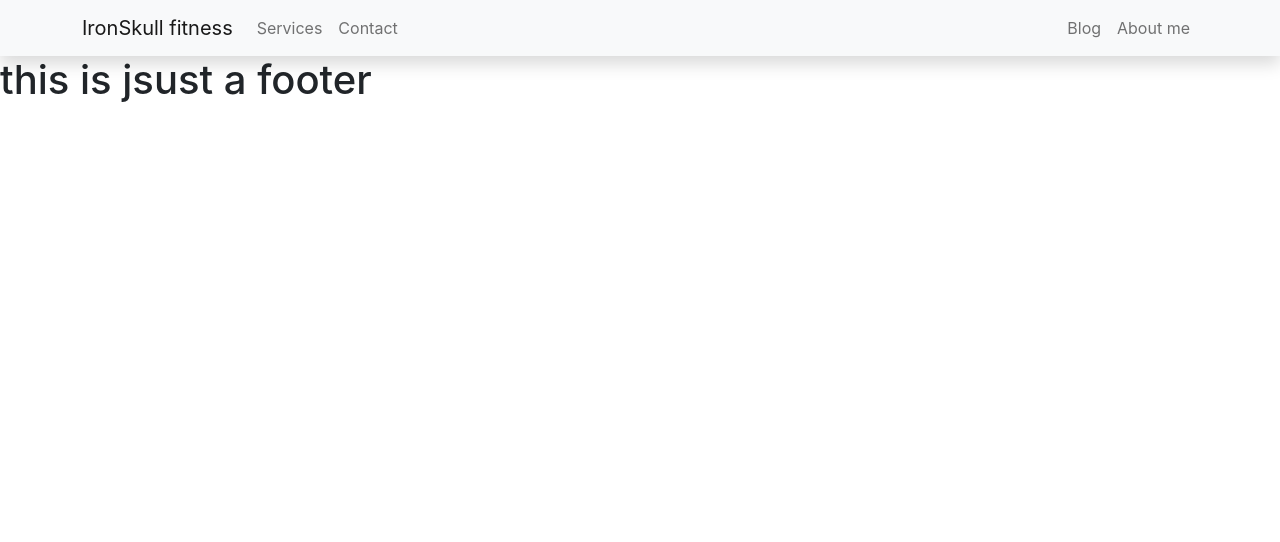
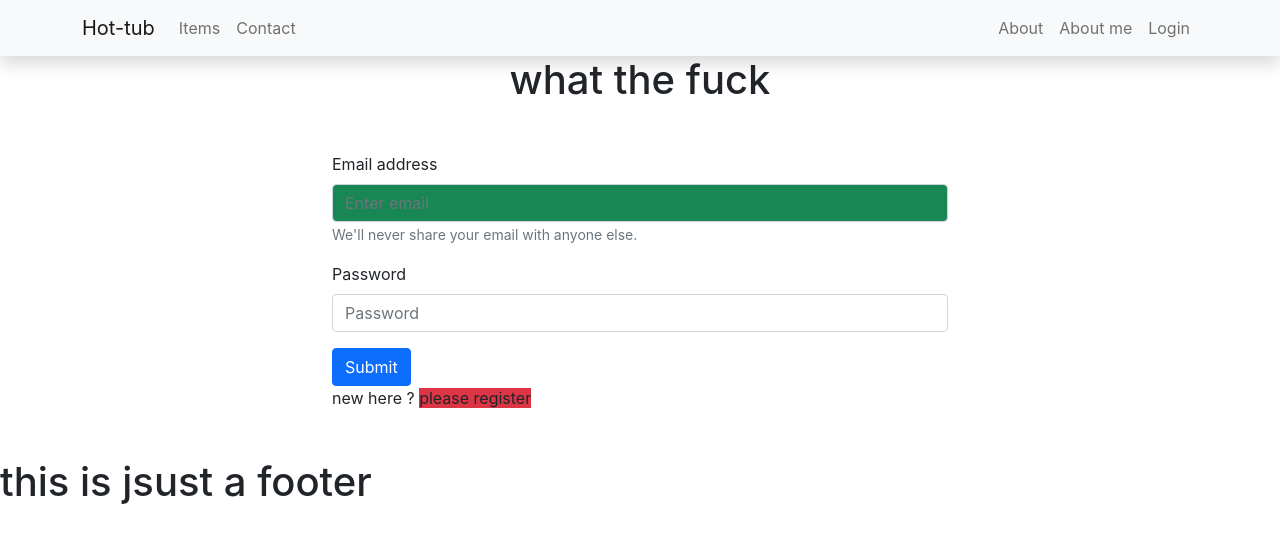
Before and after one commit to Dip8080/warehoue-management-clint, a React (Create React App) app: page /login in a window 1280 px wide. Shown: the top 542 px of the page. Built offline with nearby package versions, Linux system fonts and the light colour scheme.

Commit message:
3rd commit

```diff
--- a/package.json
+++ b/package.json
@@ -11,6 +11,7 @@
     "react": "^18.1.0",
     "react-bootstrap": "^2.3.1",
     "react-dom": "^18.1.0",
+    "react-firebase-hooks": "^5.0.3",
     "react-router-dom": "^6.3.0",
     "react-scripts": "5.0.1",
     "web-vitals": "^2.1.4"
--- a/src/App.js
+++ b/src/App.js
@@ -2,9 +2,15 @@
 import { Route, Routes } from 'react-router-dom';
 import './App.css';
 import About from './Pages/About/About';
+import Error from './Pages/Error/Error';
 import Footer from './Pages/Footer/Footer';
 import Header from './Pages/Header/Header';
 import Home from './Pages/Home/Home/Home';
+import Login from './Pages/Login/Login';
+
+import ProductInfo from './Pages/ProductInfo/ProductInfo';
+import Registration from './Pages/Regintratrion/Registration';
+
 
 function App() {
   return (
@@ -13,6 +19,10 @@ function App() {
       <Routes>
         <Route path='/' element={<Home></Home>}></Route>
         <Route path='/about' element={<About></About>}></Route>
+        <Route path='/service/:userId' element={<ProductInfo></ProductInfo>}></Route>
+        <Route path='/login' element={<Login></Login>}></Route>
+        <Route path='/register' element={<Registration></Registration>}></Route>
+        <Route path='*' element={<Error></Error>}></Route>
       </Routes>
       <Footer></Footer>
     </div>
--- /dev/null
+++ b/src/Pages/Error/Error.js
@@ -0,0 +1,11 @@
+import React from 'react';
+
+const Error = () => {
+    return (
+        <div>
+            <h5>this is a error page</h5>
+        </div>
+    );
+};
+
+export default Error;
--- a/src/Pages/Header/Header.js
+++ b/src/Pages/Header/Header.js
@@ -8,18 +8,19 @@ const Header = () => {
 
         <Navbar collapseOnSelect expand="lg" bg="light" variant="light">
             <Container>
-                <Navbar.Brand as={Link} to={'/'} >IronSkull fitness</Navbar.Brand>
+                <Navbar.Brand as={Link} to={'/'} >Hot-tub</Navbar.Brand>
                 <Navbar.Toggle aria-controls="responsive-navbar-nav" />
                 <Navbar.Collapse id="responsive-navbar-nav">
                     <Nav className="me-auto">
-                        <Nav.Link href="#services">Services</Nav.Link>
+                        <Nav.Link href="#services">Items</Nav.Link>
                         <Nav.Link href="#contact">Contact
                         </Nav.Link>
 
                     </Nav>
                     <Nav>
-                        <Nav.Link as={Link} to="/about">Blog</Nav.Link>
+                        <Nav.Link as={Link} to="/about">About</Nav.Link>
                         <Nav.Link as={Link} to="/aboutme">About me</Nav.Link>
+                        <Nav.Link as={Link} to="/login">Login</Nav.Link>
 
                         {/* {
                             user ?
--- a/src/Pages/Home/Services/Services.js
+++ b/src/Pages/Home/Services/Services.js
@@ -1,4 +1,5 @@
 import React, { useEffect, useState } from 'react';
+import { useNavigate } from 'react-router-dom';
 import './Services.css'
 
 const Services = () => {
@@ -11,7 +12,7 @@ const Services = () => {
     return (
 
         <div className='container'>
-            <h1 className='text-center'>our products</h1>
+            <h1 className='text-center'>Our items</h1>
             <div className='parent'>
 
             {
@@ -23,7 +24,11 @@ const Services = () => {
 };
 
 const SingleService = (props)=>{
-    const {name , quantity , supplier , price , img ,description} = props.obj;
+    const {name , quantity , supplier , price , img ,description,_id} = props.obj;
+    const nevigate = useNavigate();
+    const nevigaHandle=id=>{
+        nevigate(`/service/${id}`)
+    }
     return (
 
         <div className="card" id='services'>
@@ -34,7 +39,7 @@ const SingleService = (props)=>{
           <h5 className="card-title">Price : {price}/kg</h5>
           <h5 className="card-title">stock : {quantity} kg</h5>
           <p className="card-text">Description : {description}</p>
-          <button  className="btn btn-primary flex justify-certer">Go somewhere</button>
+          <button onClick={()=>nevigaHandle(_id)}  className="btn btn-primary flex justify-certer">Manage Item</button>
         </div>
       </div>
     )
--- /dev/null
+++ b/src/Pages/Login/Login.js
@@ -0,0 +1,65 @@
+import { Button } from 'react-bootstrap';
+import React, { useRef } from 'react';
+import { Form } from 'react-bootstrap';
+import { useNavigate } from 'react-router-dom';
+import { useSignInWithEmailAndPassword } from 'react-firebase-hooks/auth';
+import auth from '../../firebase.init';
+
+const Login = () => {
+    const emailRef = useRef('');
+    const passRef = useRef('');
+    const [
+        signInWithEmailAndPassword,
+        user,
+        loading,
+        error,
+      ] = useSignInWithEmailAndPassword(auth);
+    const nevigate = useNavigate()
+
+    const handlesubmit = event =>{
+        event.preventDefault();
+        const email = emailRef.current.value;
+        const password =passRef.current.value;
+        console.log(email,password);
+        signInWithEmailAndPassword(email,password)
+    }
+    if(user){
+        nevigate('/')
+    }
+
+
+    const nevigateRegister = event =>{
+        nevigate('/register')
+    }
+    return (
+        <>
+        <h1 className='text-center'>what the fuck</h1>
+                    <Form className='container w-50 mx-auto my-5' onClick={handlesubmit}>
+  <Form.Group className="mb-3" controlId="formBasicEmail">
+    <Form.Label>Email address</Form.Label>
+    <Form.Control ref={emailRef} className='bg-success font-light' type="email" placeholder="Enter email" required/>
+    <Form.Text className="text-muted">
+      We'll never share your email with anyone else.
+    </Form.Text>
+  </Form.Group>
+
+  <Form.Group className="mb-3" controlId="formBasicPassword">
+    <Form.Label>Password</Form.Label>
+    <Form.Control ref={passRef} type="password" placeholder="Password" required/>
+  </Form.Group>
+  {/* <Form.Group className="mb-3" controlId="formBasicCheckbox">
+    <Form.Check type="checkbox" label="Check me out"/>
+  </Form.Group> */}
+  <Button variant="primary" type="submit">
+    Submit
+  </Button>
+  <p >new here ? <span className='bg-danger' onClick={nevigateRegister}>please register</span></p>
+</Form>
+
+</>
+
+
+    );
+};
+
+export default Login;
--- /dev/null
+++ b/src/Pages/ProductInfo/ProductInfo.js
@@ -0,0 +1,25 @@
+import React, { useEffect, useState } from 'react';
+import { useParams } from 'react-router-dom';
+
+const ProductInfo = () => {
+    const {userId} =useParams();
+    const [product , setProduct ] = useState({}) ;
+    useEffect(()=>{
+        const url = `http://localhost:5000/fruits/${userId}`;
+      fetch(url)
+      .then(res=>res.json())
+      .then(data=>setProduct(data))
+    },[])
+
+    return (
+        <div>
+            <h4>this  is product info page {userId}</h4>
+            <p>name : {product.name}</p>
+            <p>name : {product.price}</p>
+            <p>name : {product.supplier}</p>
+            <p>name : {product.description}</p>
+        </div>
+    );
+};
+
+export default ProductInfo;
--- /dev/null
+++ b/src/Pages/Regintratrion/Registration.js
@@ -0,0 +1,51 @@
+import React from 'react';
+import { useNavigate } from 'react-router-dom';
+import { useCreateUserWithEmailAndPassword, useSignInWithEmailAndPassword } from 'react-firebase-hooks/auth';
+import auth from '../../firebase.init';
+
+const Registration = () => {
+    const [
+        createUserWithEmailAndPassword,
+        user,
+        loading,
+        error,
+      ] = useCreateUserWithEmailAndPassword(auth);
+
+
+
+    const nevigate = useNavigate();
+    const handlesubmit = event=>{
+        event.preventDefault()
+        const name = event.target.name.value;
+        const email = event.target.email.value;
+        const pass = event.target.password.value;
+        console.log(name,email,pass)
+        createUserWithEmailAndPassword(email, pass)
+    }
+    if(user){
+        nevigate('/')
+    }
+    const nevigateLogin = () =>{
+        nevigate('/login')
+    }
+    return (
+        <div>
+            <h1>register before login</h1>
+            <form className='container w-50 mx-auto p-3' onSubmit={handlesubmit}>
+                name:
+                <input className=' my-4' type="name" name="name" id="" required/>
+                <br />
+                email:
+                <input className=' my-4' type="email" name="email" id="" required/>
+                <br />
+
+                <input className=' my-4' type="password" name="password" id="" required/>
+                <br/>
+                <input type="submit" value="submit" />
+                <p>already have an account ? <span onClick={nevigateLogin}>please login</span></p>
+            </form>
+        </div>
+    );
+};
+
+export default Registration;
```
Also changed, not shown: src/Pages/Home/Services/ServiceDetails/ServiceDetails.js (added, +13 -0 lines), src/Pages/Login/Login.css (added), 1 other file (tests, documents, lock files or other folders).
